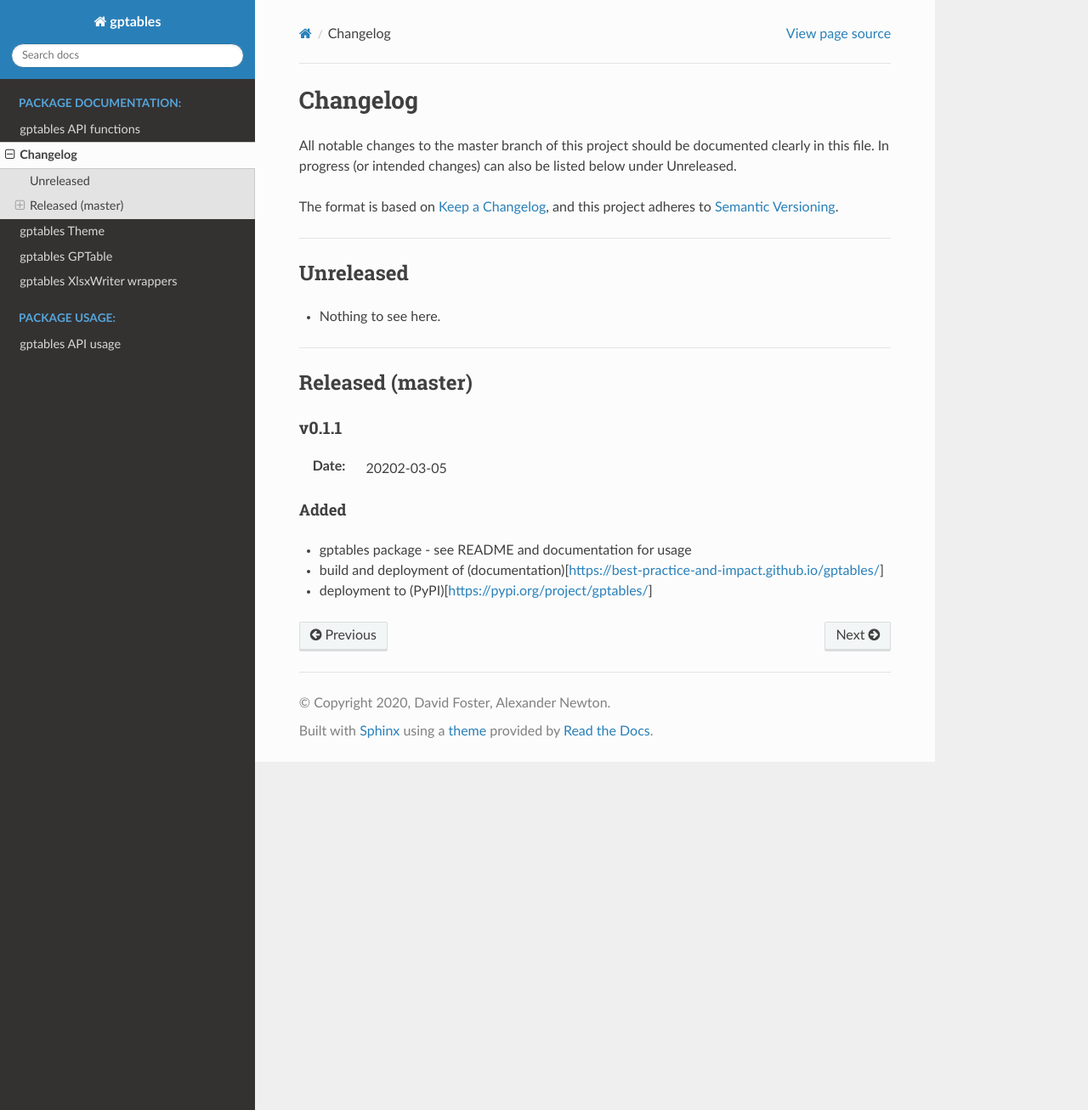
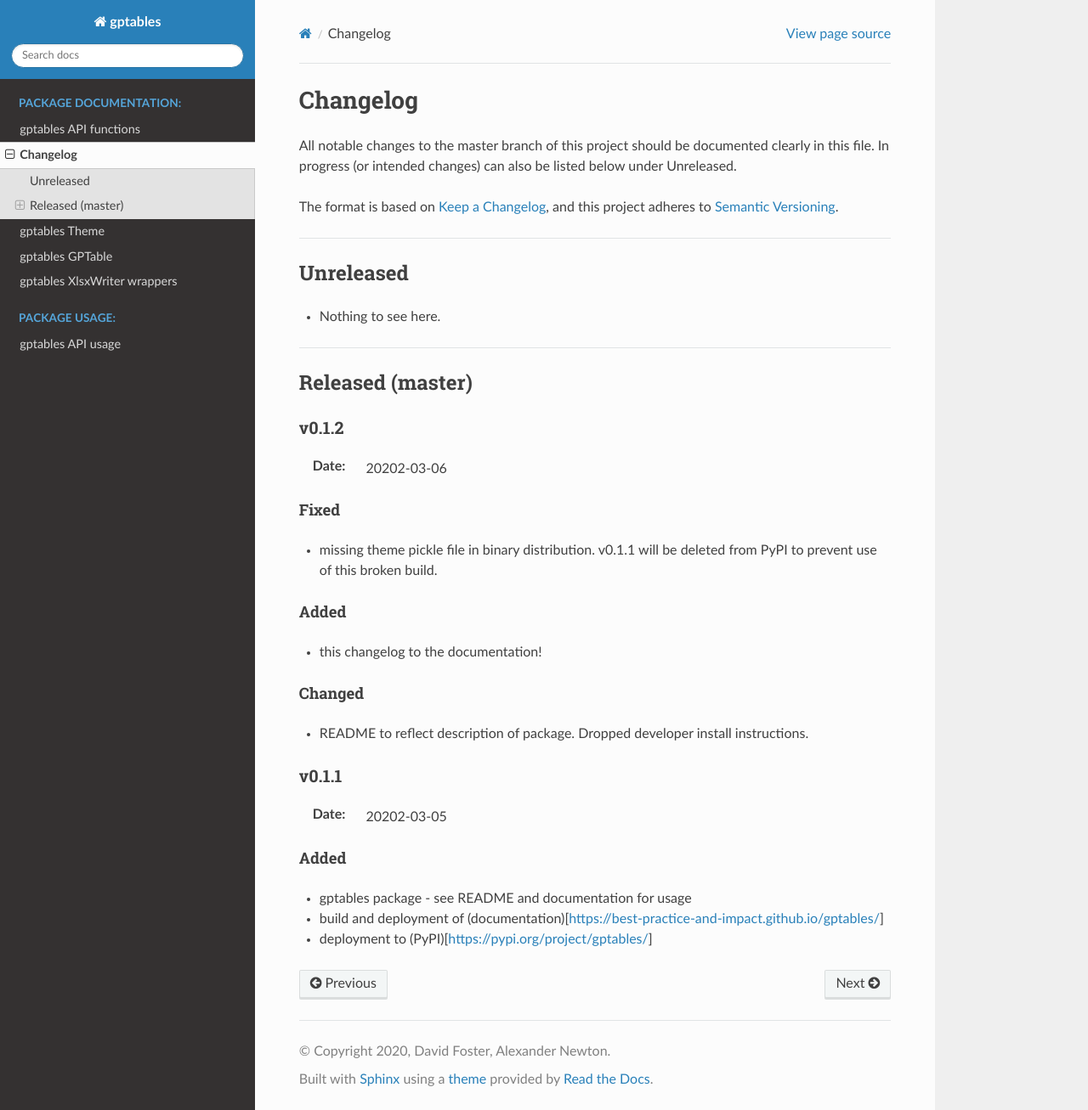
Before and after one commit to best-practice-and-impact/gptables, a Sphinx documentation site: the page built from docs/source/doc.changelog.rst, in a window 1280 px wide and 1307 px high. Shown: the whole window at 85% size. Built offline with Sphinx 7.4.7 and the Read the Docs theme 2.0.0, drawn with Linux system fonts in a browser that asks for light colours; the version number could not be read and is left out.

```diff
--- a/docs/source/conf.py
+++ b/docs/source/conf.py
@@ -22,7 +22,7 @@
 author = 'David Foster, Alexander Newton'
 
 # The full version, including alpha/beta/rc tags
-with open("VERSION") as f:
+with open(os.path.abspath("../../VERSION")) as f:
     release = f.read()
 
 # -- General configuration ---------------------------------------------------
--- a/docs/source/doc.changelog.rst
+++ b/docs/source/doc.changelog.rst
@@ -23,6 +23,25 @@
 Released (master)
 =================
 
+v0.1.2
+------
+:Date: 20202-03-06
+
+Fixed
+^^^^^
+* missing theme pickle file in binary distribution. v0.1.1 will be deleted from
+  PyPI to prevent use of this broken build.
+
+Added
+^^^^^
+* this changelog to the documentation!
+
+Changed
+^^^^^^^
+* README to reflect description of package. Dropped developer install
+  instructions.
+
+
 v0.1.1
 ------
 :Date: 20202-03-05
```
